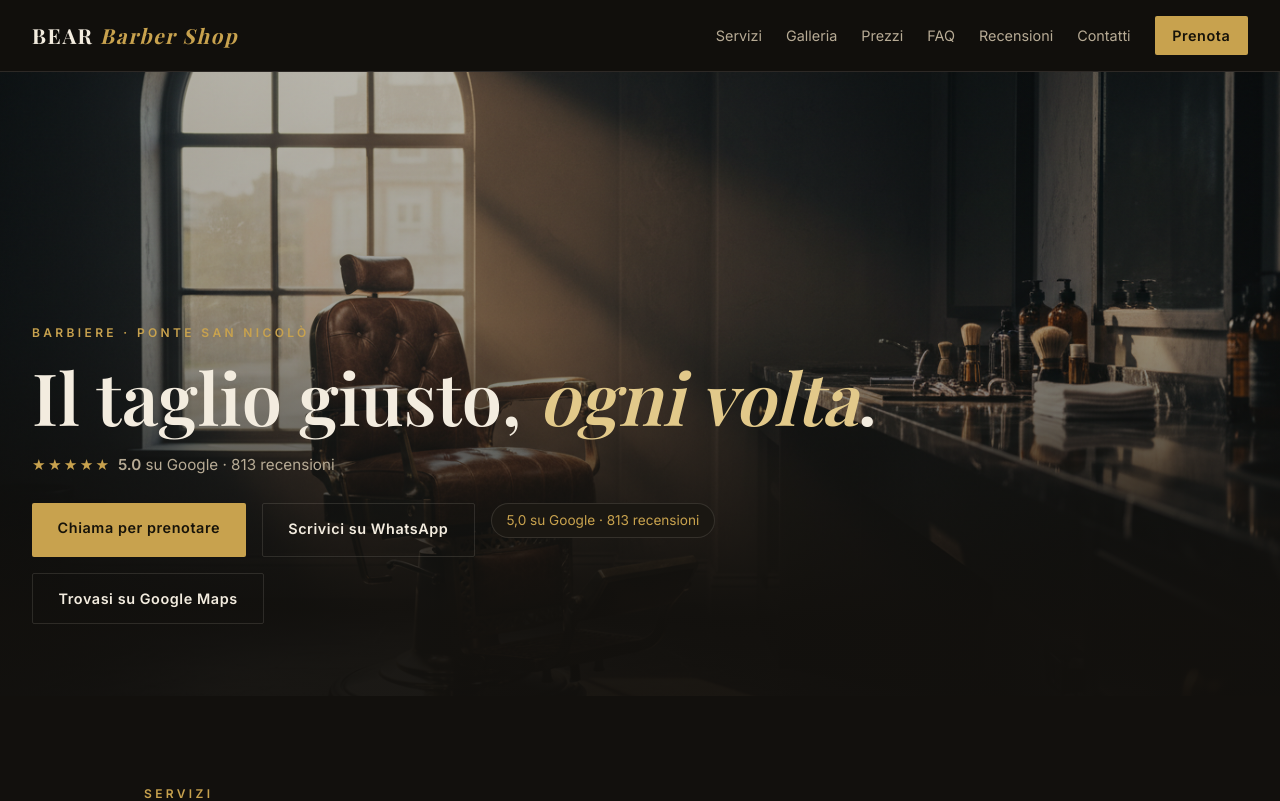
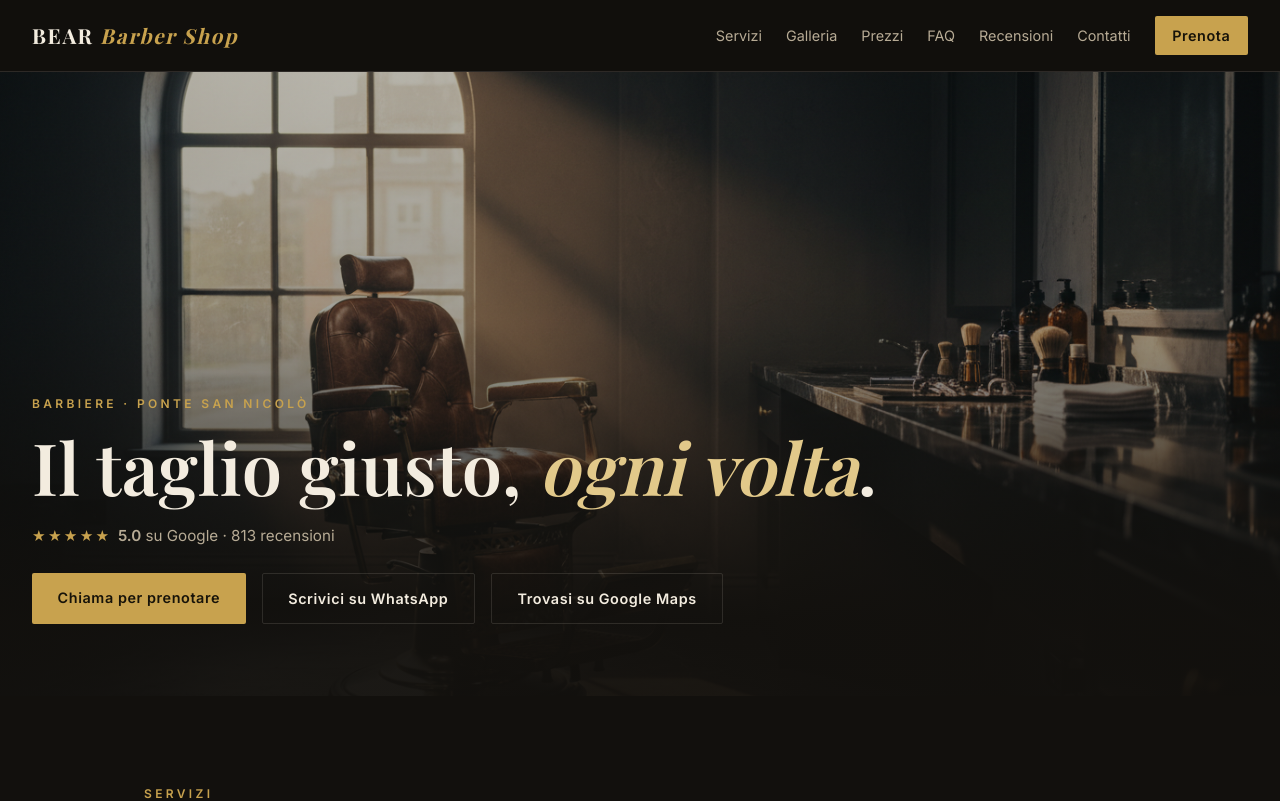
Before and after one commit to paolocattani/bear-barber-shop, a React (Vite) app: page / in a window 1280 px wide. Shown: the top 801 px of the page. Built offline with nearby package versions, Linux system fonts and the light colour scheme; a web font is replaced by a local one.

Commit message:
Widget recensioni: badge punteggio spostato nella sezione recensioni

```diff
--- a/src/App.jsx
+++ b/src/App.jsx
@@ -83,8 +83,7 @@ function Hero() {
         <div className="hero-cta">
           <a className="btn btn-gold" href={PHONE_TEL}>Chiama per prenotare</a>
           <a className="btn btn-ghost" href={WHATSAPP_URL} target="_blank" rel="noreferrer">Scrivici su WhatsApp</a>
-          <span className="review-google">5,0 su Google · 813 recensioni</span>
-        <a className="btn btn-ghost" href={MAPS_URL} target="_blank" rel="noreferrer">Trovasi su Google Maps</a>
+          <a className="btn btn-ghost" href={MAPS_URL} target="_blank" rel="noreferrer">Trovasi su Google Maps</a>
         </div>
       </div>
     </section>
@@ -211,6 +210,7 @@ function Reviews() {
         <p className="eyebrow">Recensioni</p>
         <h2>813 recensioni a 5 stelle.<br />I clienti parlano al posto nostro.</h2>
         <p className="muted">Il punteggio più alto tra i barbieri della zona, visibile sulla scheda Google del salone.</p>
+        <span className="review-google">5,0 su Google · 813 recensioni</span>
         <a className="btn btn-ghost" href={MAPS_URL} target="_blank" rel="noreferrer">Leggi le recensioni</a>
       </div>
       <div className="reviews-grid">
```
